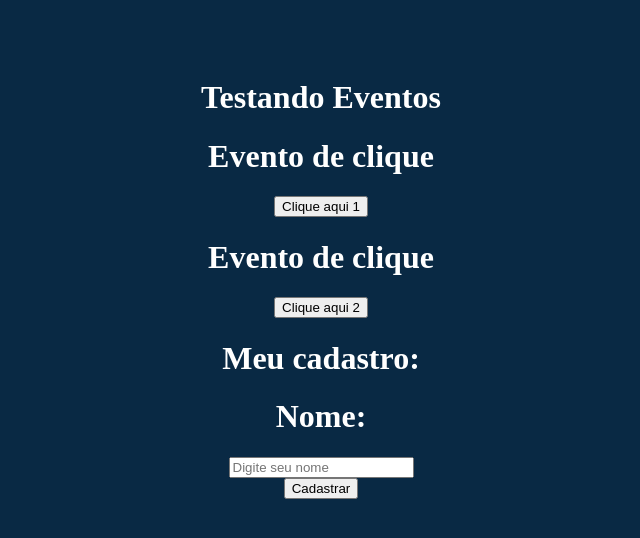
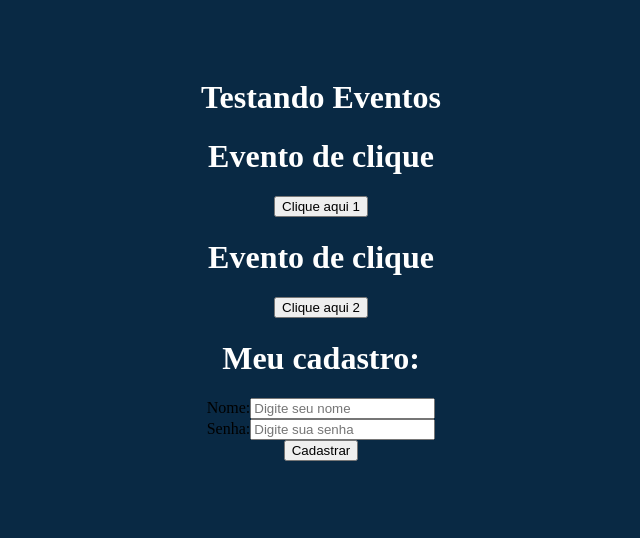
Before and after one commit to fp-torres/projeto-react, a React (Create React App) app: page / in a window 1280 px wide. Shown: the top 538 px of the page, without its empty margins (319-959 px from the left). Built offline with nearby package versions, Linux system fonts and the light colour scheme.

Commit message:
useState na prática

```diff
--- a/src/components/Form.js
+++ b/src/components/Form.js
@@ -1,18 +1,31 @@
+import {useState} from 'react';
+
 function Form() {
 
     function cadastrarUsuario(e) {
         e.preventDefault();
-        console.log('Usuário cadastrado!');
+        console.log(`usuario ${name} cadastrado com a senha ${password}`);
     }
+
+    const [name, setName] = useState('');
+    const [password, setPassword] = useState('');
 
   return (
     <div>
       <h1>Meu cadastro:</h1>
       <form onSubmit={cadastrarUsuario}>
        <div>
-        <h1>Nome:</h1>
-        <input type="text"  placeholder="Digite seu nome" />
+        <label htmlFor="nome">Nome:</label>
+
+        <input type="text" id="name" name="name" placeholder="Digite seu nome"
+
+        onChange={(e) => setName(e.target.value)} />
        </div>
+       <div>
+        <label htmlFor="password">Senha:</label>
+       <input type="password" id="password" name="password" placeholder="Digite sua senha"
+        onChange={(e) => setPassword(e.target.value)} />
+    </div>
        <div>
         <input type="submit" value="Cadastrar" />
          </div>
```
